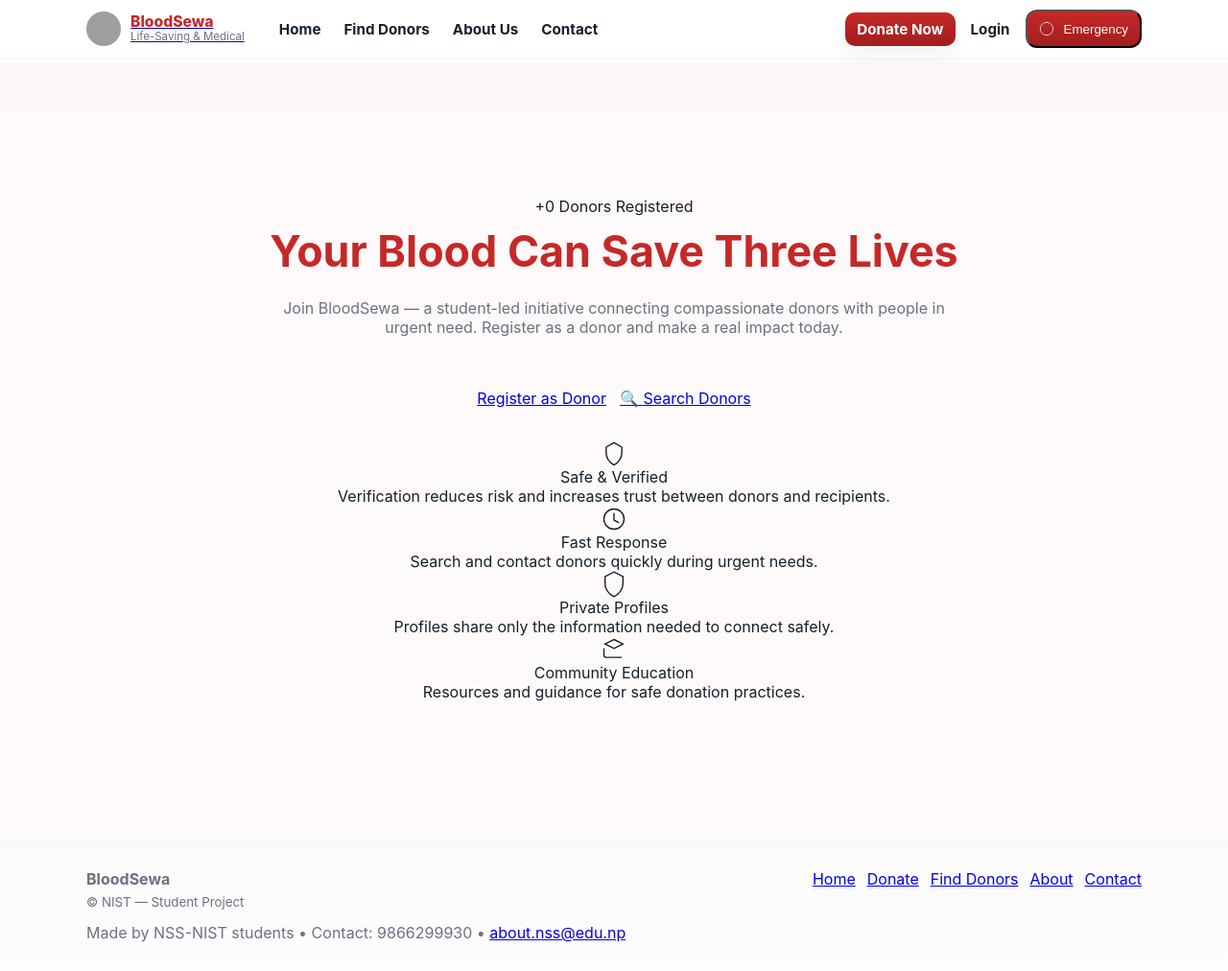
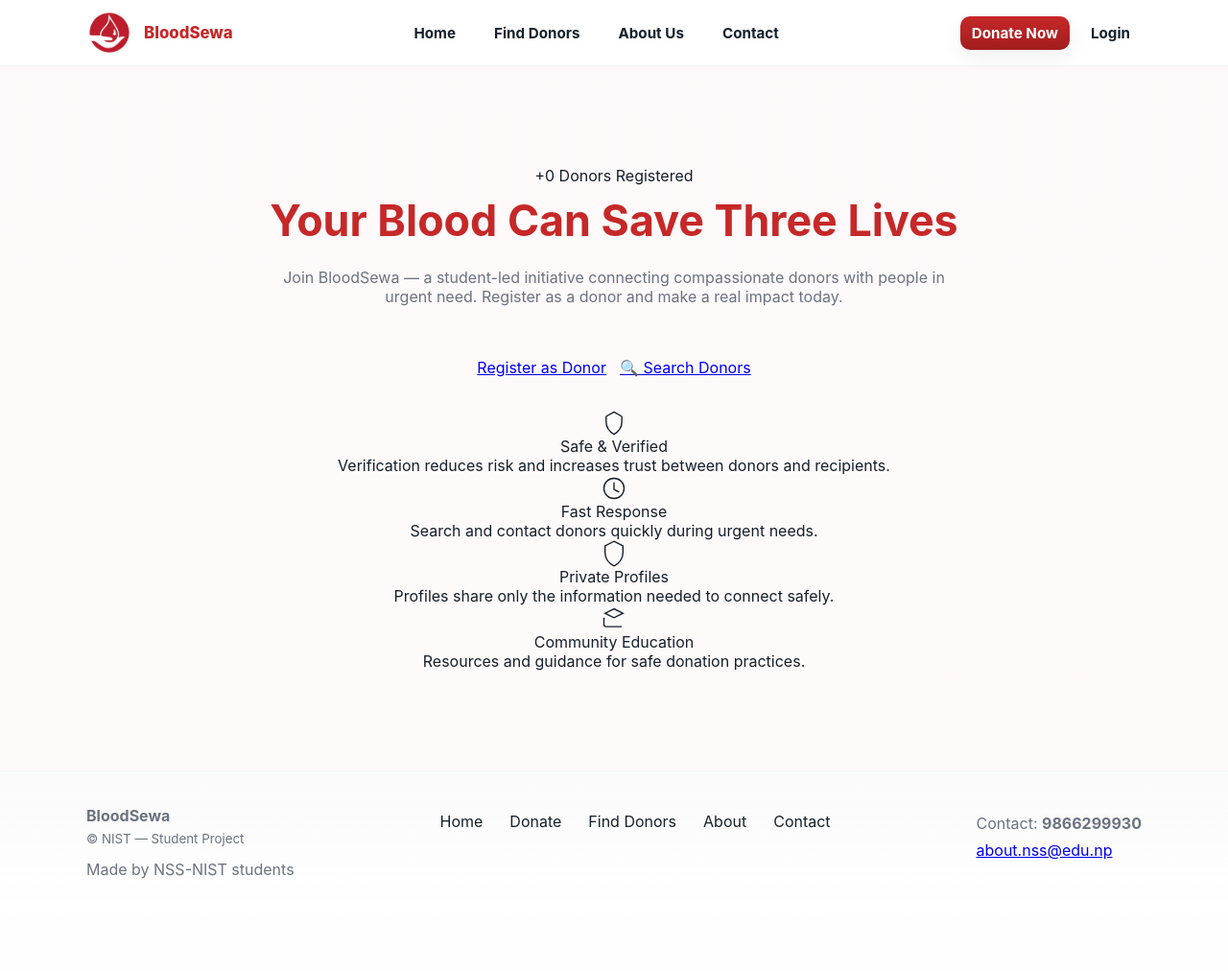
Before and after one commit to SuyogPy/Blood-Sewa, a PHP site: page /index.php in a window 1280 px wide. Shown: the whole page at 96% size. After the commit the page ends 916 px from the top, so only its background shows below. Run offline with PHP 8.4, Linux system fonts and the light colour scheme; data that the repository does not hold is empty; grey boxes are pictures that could not be loaded.

Commit message:
styling updated

```diff
--- a/assets/style.css
+++ b/assets/style.css
@@ -41,18 +41,18 @@ body{font-family: Inter, 'Segoe UI', Roboto, system-ui, -apple-system, 'Helvetic
 
 /* Header */
 .site-header{position:sticky;top:0;z-index:1400;background:linear-gradient(180deg, rgba(255,255,255,0.9), rgba(255,255,255,0.8));backdrop-filter:blur(6px);border-bottom:1px solid rgba(20,32,43,0.04)}
-.header-inner{display:flex;align-items:center;gap:12px;padding:10px 0;max-width:1100px;margin:0 auto}
-.brand{display:flex;align-items:center;gap:10px}
-.logo{width:36px;height:36px;border-radius:999px;object-fit:cover;flex:0 0 36px}
+.header-inner{display:grid;grid-template-columns:auto 1fr auto;align-items:center;gap:16px;padding:10px 0;max-width:1100px;margin:0 auto}
+.brand{display:flex;align-items:center;gap:12px}
+.brand-link{display:inline-flex;align-items:center;text-decoration:none}
+.logo{width:48px;height:48px;border-radius:999px;object-fit:cover;flex:0 0 48px}
 .brand-text{display:flex;flex-direction:column;line-height:1}
-.brand-title{font-weight:800;color:var(--primary);text-decoration:none;font-size:0.98rem}
-.brand-sub{font-size:0.72rem;color:var(--subtle);margin-top:2px}
+.brand-title{font-weight:800;color:var(--primary);text-decoration:none;font-size:1.05rem;margin-right:0}
 
-.main-nav{margin-left:16px;display:flex;gap:8px;align-items:center}
-.nav-link{color:var(--ink);text-decoration:none;padding:6px 8px;border-radius:8px;font-weight:700;font-size:0.95rem;transition:background .18s,color .18s}
+.main-nav{justify-self:center;display:flex;gap:16px;align-items:center}
+.nav-link{color:var(--ink);text-decoration:none;padding:8px 12px;border-radius:8px;font-weight:700;font-size:0.95rem;transition:background .18s,color .18s}
 .nav-link:hover{background:var(--muted)}
 
-.nav-actions{margin-left:auto;display:flex;gap:8px;align-items:center}
+.nav-actions{justify-self:end;display:flex;gap:10px;align-items:center}
 
 .btn{display:inline-flex;align-items:center;gap:8px;padding:8px 12px;border-radius:10px;font-weight:700;cursor:pointer;text-decoration:none;border:none;font-size:0.95rem}
 .btn-primary{background:linear-gradient(180deg,var(--primary),var(--primary-600));color:#fff;box-shadow:0 8px 22px rgba(18,24,28,0.06)}
@@ -62,7 +62,7 @@ body{font-family: Inter, 'Segoe UI', Roboto, system-ui, -apple-system, 'Helvetic
 .emergency-btn svg{opacity:0.95}
 
 /* Hero */
-.hero-outer{width:100%;background:linear-gradient(180deg, rgba(255,247,247,0.6), rgba(255,250,250,0.95));padding:80px 0}
+.hero-outer{width:100%;background:linear-gradient(180deg, rgba(255,247,247,0.6), rgba(255,250,250,0.95));padding:40px 0}
 .hero-logo{display:none}
 .hero{max-width:980px;margin:0 auto;text-align:center}
 .hero h1{font-size:2.8rem;color:var(--primary);margin:0 0 12px}
@@ -93,6 +93,11 @@ input,textarea,select{width:100%;padding:10px 12px;border-radius:10px;border:1px
 .footer-left{display:flex;flex-direction:column;gap:6px;color:var(--subtle)}
 .footer-links{display:flex;gap:12px;flex-wrap:wrap}
 
+.footer-col{min-width:160px}
+.footer-links a{color:var(--ink);text-decoration:none;padding:6px 8px;border-radius:6px}
+.footer-links a:hover{background:var(--muted)}
+.site-footer{padding:36px 0;background:linear-gradient(180deg, rgba(250,250,250,0.9), rgba(255,255,255,0.95));border-top:1px solid rgba(20,32,43,0.04)}
+
 /* Utilities */
 .muted{color:var(--subtle)}
 .shimmer{position:relative;display:inline-block;overflow:hidden}
--- a/footer.php
+++ b/footer.php
@@ -1,11 +1,12 @@
 <footer class="site-footer">
   <div class="footer-inner">
-    <div class="footer-left">
+    <div class="footer-col footer-left">
       <strong>BloodSewa</strong>
       <small>© NIST — Student Project</small>
-      <div class="mt-8 muted">Made by NSS-NIST students • Contact: 9866299930 • <a href="mailto:about.nss@edu.np">about.nss@edu.np</a></div>
+      <div class="mt-8 muted">Made by NSS-NIST students</div>
     </div>
-    <div>
+
+    <div class="footer-col">
       <div class="footer-links">
         <a href="index.php">Home</a>
         <a href="register.php">Donate</a>
@@ -14,5 +15,10 @@
         <a href="contact.php">Contact</a>
       </div>
     </div>
+
+    <div class="footer-col">
+      <div class="mt-8 muted">Contact: <strong>9866299930</strong></div>
+      <div class="mt-8"><a href="mailto:about.nss@edu.np">about.nss@edu.np</a></div>
+    </div>
   </div>
 </footer>
--- a/header.php
+++ b/header.php
@@ -2,10 +2,9 @@
 <header class="site-header">
   <div class="container header-inner">
     <a href="index.php" class="brand brand-link">
-      <img src="assets/logo.jpeg" alt="BloodSewa logo" class="logo" onerror="this.style.display='none'" />
+      <img src="assets/logo.jpg" alt="BloodSewa logo" class="logo" onerror="this.style.display='none'" />
       <div class="brand-text">
         <span class="brand-title">BloodSewa</span>
-        <span class="brand-sub">Life-Saving & Medical</span>
       </div>
     </a>
     <nav class="main-nav" aria-label="Main nav">
@@ -22,21 +21,6 @@
       <?php else: ?>
         <a href="login.php" class="nav-link">Login</a>
       <?php endif; ?>
-      <button id="emergencyBtn" class="emergency-btn" aria-label="Emergency contacts">
-        <svg width="16" height="16" viewBox="0 0 24 24" fill="none" xmlns="http://www.w3.org/2000/svg" aria-hidden="true"><path d="M12 2C6.48 2 2 6.48 2 12s4.48 10 10 10 10-4.48 10-10S17.52 2 12 2z" stroke="#fff" stroke-width="1.2" stroke-linecap="round" stroke-linejoin="round"/></svg>
-        <span>Emergency</span>
-      </button>
     </div>
   </div>
-  <script>
-    document.addEventListener('DOMContentLoaded', ()=>{
-      const btn = document.getElementById('emergencyBtn');
-      if (!btn) return;
-      btn.addEventListener('click', ()=>{
-        const confirmMsg = 'In case of emergency call local services immediately.\nDo you want to view quick emergency numbers?';
-        if (!confirm(confirmMsg)) return;
-        alert('Emergency contacts:\n• Local Hospital: 102\n• Ambulance: 108\n• Blood Bank: Contact donors from search results');
-      });
-    });
-  </script>
 </header>
```
Also changed, not shown: index.html (+1 -7 lines).
